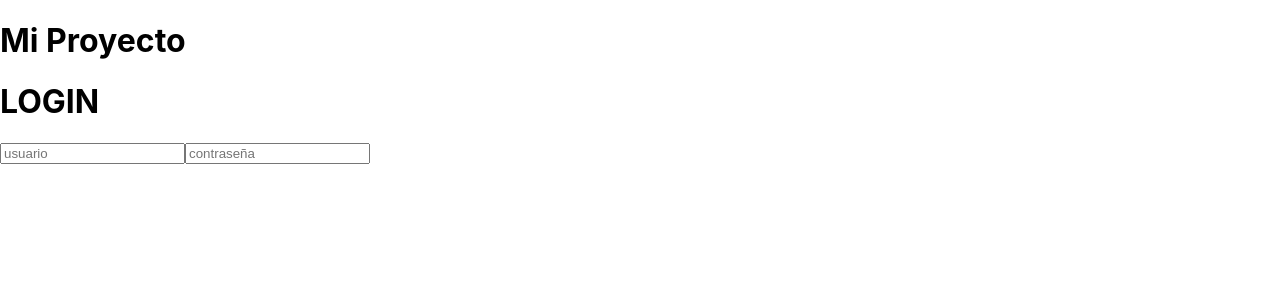
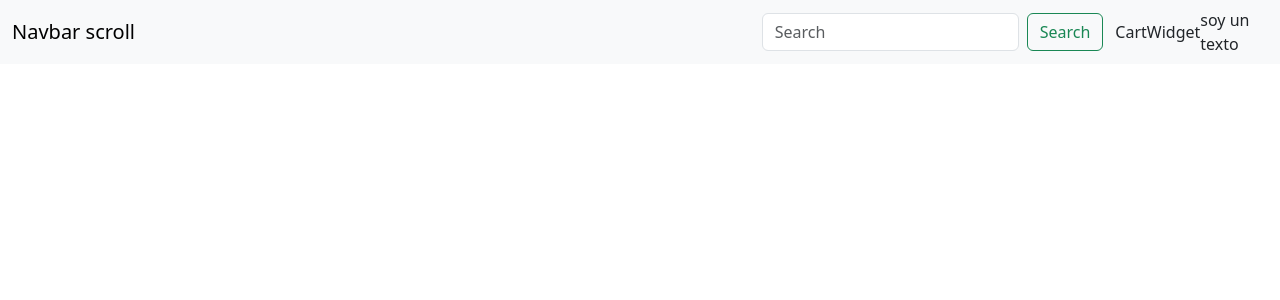
Before and after one commit to Kevin-Mackinlay/PreEntrega-React-Mackinlay, a React (Create React App) app: page / in a window 1280 px wide. Shown: the top 300 px of the page. Built offline with nearby package versions, Linux system fonts and the light colour scheme.

Commit message:
adding componentes y react bootstrap

```diff
--- a/package.json
+++ b/package.json
@@ -6,7 +6,9 @@
     "@testing-library/jest-dom": "^5.17.0",
     "@testing-library/react": "^13.4.0",
     "@testing-library/user-event": "^13.5.0",
+    "bootstrap": "^5.3.1",
     "react": "^18.2.0",
+    "react-bootstrap": "^2.8.0",
     "react-dom": "^18.2.0",
     "react-scripts": "5.0.1",
     "web-vitals": "^2.1.4"
--- a/src/App.css
+++ b/src/App.css
@@ -1,38 +1,3 @@
-.App {
-  text-align: center;
+.titulo{
+  color: blue
 }
-
-.App-logo {
-  height: 40vmin;
-  pointer-events: none;
-}
-
-@media (prefers-reduced-motion: no-preference) {
-  .App-logo {
-    animation: App-logo-spin infinite 20s linear;
-  }
-}
-
-.App-header {
-  background-color: #282c34;
-  min-height: 100vh;
-  display: flex;
-  flex-direction: column;
-  align-items: center;
-  justify-content: center;
-  font-size: calc(10px + 2vmin);
-  color: white;
-}
-
-.App-link {
-  color: #61dafb;
-}
-
-@keyframes App-logo-spin {
-  from {
-    transform: rotate(0deg);
-  }
-  to {
-    transform: rotate(360deg);
-  }
-}
--- a/src/App.js
+++ b/src/App.js
@@ -1,56 +1,18 @@
-import "./App.css";
-
-/* function App() {
-  let logueado = true; */
-//Logica sin sugar sintax
-/* const estadoLogueado = () => {
-    if (logueado == false) {
-      return (
-        <button className="">
-          <p>Aceptar</p>
-        </button>
-      );
-    } else {
-      return (
-        <div>
-          <button className="">
-            <p>Cancelar</p>
-          </button>
-
-        </div>
-      );
-    }
-  }; */
-/*   return (
-    <div className="App">
-      <h1>Mi proyecto React de CoderHouse</h1>
-      {logueado == true ? (
-        <button className="">
-          <p>Aceptar</p>
-        </button>
-      ) : (
-        <button className="">
-          <p>Cancelar</p>
-        </button>
-      )}
-    </div>
-  );
-}
- */
-import FormularioLogin from "./componentes/formularios/formularioLogin"
-import FormularioRegistrarse from "./componentes/formularios/formularioRegistrarse"
-//componente
-
-//componente
-
+import Navbar from "./componentes/Navbar/Navbar";
+import "bootstrap/dist/css/bootstrap.min.css";
+/* import FormularioLogin from "./componentes/formularios/formularioLogin"
+import FormularioRegistrarse from "./componentes/formularios/formularioRegistrarse" */
 
 function App() {
-  let tipoFormulario = "login";
+ /*  let tipoFormulario = "login"; */
   return (
     <div>
-      <h1> Mi Proyecto</h1>
+      <Navbar texto="soy un texto" />
+    </div>
+    /*   <div>
+      <h1 className="titulo" style={{padding:10}}> Mi Proyecto</h1>
       {tipoFormulario === "login" ? <FormularioLogin /> : <FormularioRegistrarse />}
-    </div>
+    </div> */
   );
 }
 export default App;
--- /dev/null
+++ b/src/componentes/CartWidget/CartWidget.jsx
@@ -0,0 +1,9 @@
+import React from 'react'
+
+const CartWidget = () => {
+  return (
+    <div>CartWidget</div>
+  )
+}
+
+export default CartWidget
--- /dev/null
+++ b/src/componentes/Navbar/Navbar.css
@@ -0,0 +1,3 @@
+.titulo{
+    color: blue;
+}
--- /dev/null
+++ b/src/componentes/Navbar/Navbar.jsx
@@ -0,0 +1,30 @@
+import Button from "react-bootstrap/Button";
+import Container from "react-bootstrap/Container";
+import Form from "react-bootstrap/Form";
+import Nav from "react-bootstrap/Nav";
+import Navbar from "react-bootstrap/Navbar";
+import NavDropdown from "react-bootstrap/NavDropdown";
+import CartWidget  from "../CartWidget/CartWidget";
+
+function NavScrollExample({texto}) {
+  return (
+    <Navbar expand="lg" className="bg-body-tertiary">
+      <Container fluid>
+        <Navbar.Brand href="#">Navbar scroll</Navbar.Brand>
+        <Navbar.Toggle aria-controls="navbarScroll" />
+        <Navbar.Collapse id="navbarScroll">
+          <Nav className="me-auto my-2 my-lg-0" style={{ maxHeight: "100px" }} navbarScroll>
+         </Nav>
+          <Form className="d-flex">
+            <Form.Control type="search" placeholder="Search" className="me-2" aria-label="Search" />
+            <Button variant="outline-success">Search</Button>
+          </Form>
+        </Navbar.Collapse>
+      </Container>
+      <CartWidget />
+      {texto}
+    </Navbar>
+  );
+}
+
+export default NavScrollExample;
```
Also changed, not shown: 1 other file (tests, documents, lock files or other folders).
